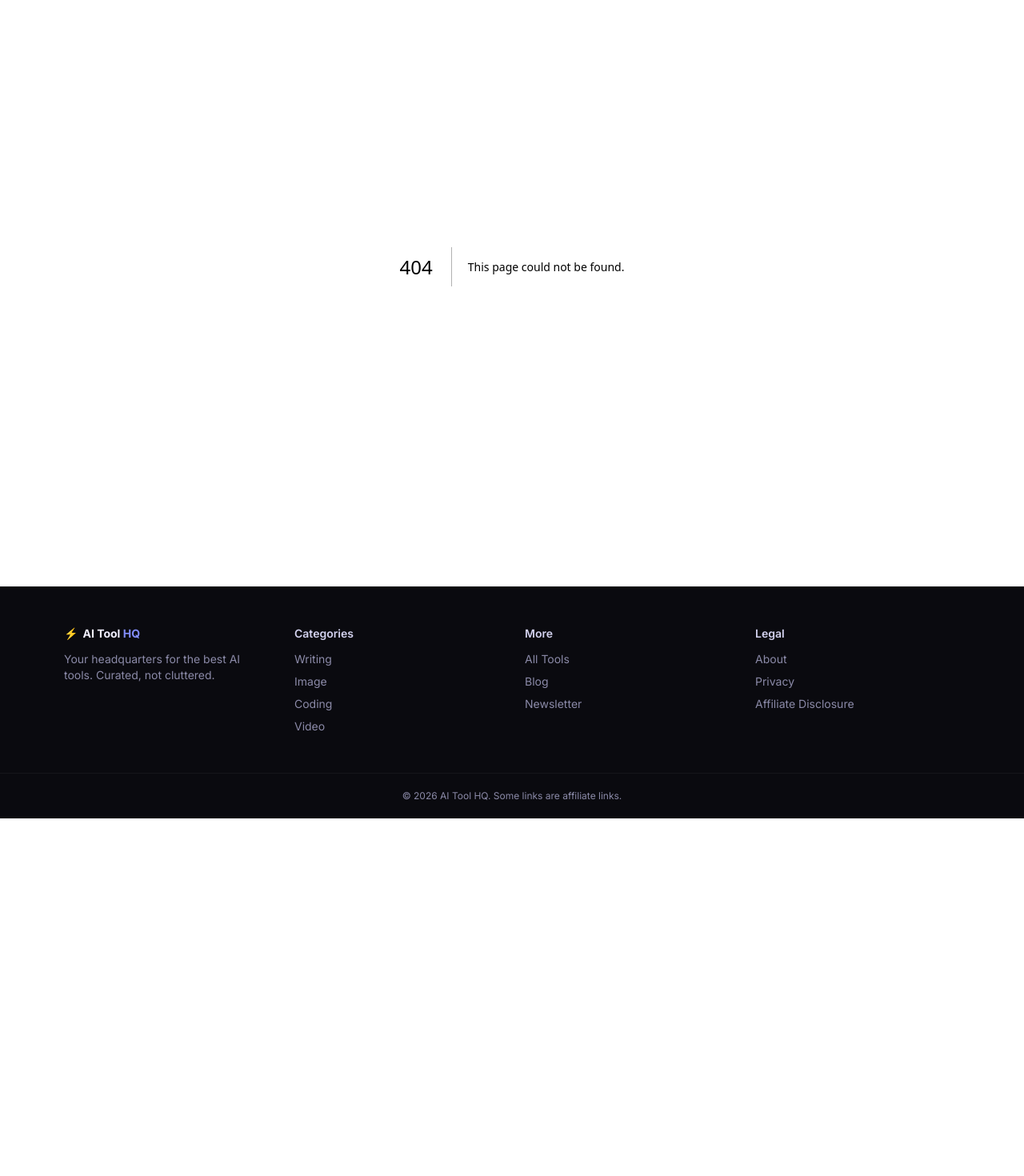
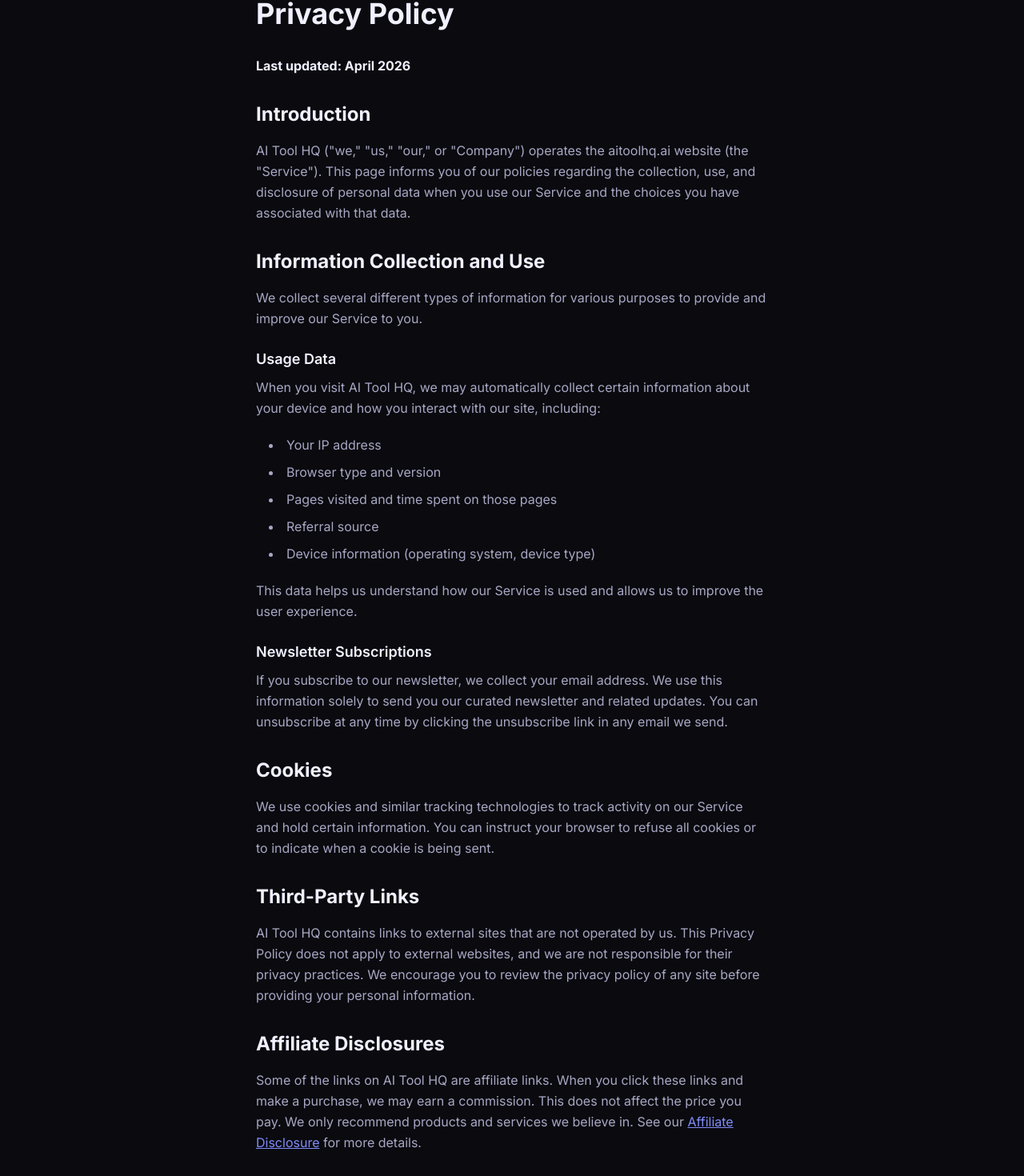
Before and after one commit to aitoolhq/aitoolhq, a Next.js app: page /privacy in a window 1280 px wide. Before the commit this address had no page. Shown: the part 138-1608 px from the top of the page at 80% size. Before the commit the page ends 1161 px from the top, so only its background shows below. Built offline with nearby package versions, Linux system fonts and the light colour scheme.

Commit message:
Add About and Privacy pages

```diff
--- /dev/null
+++ b/src/app/about/page.tsx
@@ -0,0 +1,44 @@
+import { Metadata } from 'next';
+
+export const metadata: Metadata = {
+  title: 'About — AI Tool HQ',
+};
+
+export default function AboutPage() {
+  return (
+    <main className="max-w-2xl mx-auto px-4 py-16">
+      <h1 className="text-4xl font-bold mb-8" style={{ color: '#f1f0ff' }}>About AI Tool HQ</h1>
+      <div className="space-y-5 text-base leading-relaxed" style={{ color: '#a8a7c4' }}>
+        <p>
+          <strong style={{ color: '#f1f0ff' }}>AI tools, actually reviewed.</strong> We cut through the noise and help you find the AI tools that actually work.
+        </p>
+        <p>
+          There are thousands of AI tools out there. Most reviews are shallow, biased, or just listing whatever gets clicks. We do it differently.
+        </p>
+        <h2 className="text-2xl font-bold mt-8 mb-4" style={{ color: '#f1f0ff' }}>What We Do</h2>
+        <p>
+          We curate, test, and review AI tools across writing, image generation, coding, video, and more.
+          Every tool on this site has been vetted by humans who actually use them.
+        </p>
+        <p>
+          Our goal is simple: help you discover tools that save time, unlock creativity, or solve real problems.
+          No fluff. No fishing for clicks. Just honest recommendations.
+        </p>
+        <h2 className="text-2xl font-bold mt-8 mb-4" style={{ color: '#f1f0ff' }}>Who We Are</h2>
+        <p>
+          We're a small team of makers and builders who live in this AI ecosystem. We use these tools every day,
+          and we want to help others discover the ones that genuinely move the needle.
+        </p>
+        <h2 className="text-2xl font-bold mt-8 mb-4" style={{ color: '#f1f0ff' }}>Affiliate Disclosure</h2>
+        <p>
+          AI Tool HQ participates in affiliate programs. Some links on this site are affiliate links, meaning we may earn
+          a commission if you purchase a product or service after clicking through, at no additional cost to you.
+        </p>
+        <p>
+          We only recommend tools we genuinely believe are worth your time. Our editorial decisions are not influenced by
+          affiliate relationships. <a href="/affiliate-disclosure" style={{ color: '#818cf8', textDecoration: 'underline' }}>Learn more about our affiliate disclosure.</a>
+        </p>
+      </div>
+    </main>
+  );
+}
--- /dev/null
+++ b/src/app/privacy/page.tsx
@@ -0,0 +1,74 @@
+import { Metadata } from 'next';
+
+export const metadata: Metadata = {
+  title: 'Privacy Policy — AI Tool HQ',
+};
+
+export default function PrivacyPage() {
+  return (
+    <main className="max-w-2xl mx-auto px-4 py-16">
+      <h1 className="text-4xl font-bold mb-8" style={{ color: '#f1f0ff' }}>Privacy Policy</h1>
+      <div className="space-y-5 text-base leading-relaxed" style={{ color: '#a8a7c4' }}>
+        <p>
+          <strong style={{ color: '#f1f0ff' }}>Last updated: April 2026</strong>
+        </p>
+
+        <h2 className="text-2xl font-bold mt-8 mb-4" style={{ color: '#f1f0ff' }}>Introduction</h2>
+        <p>
+          AI Tool HQ ("we," "us," "our," or "Company") operates the aitoolhq.ai website (the "Service").
+          This page informs you of our policies regarding the collection, use, and disclosure of personal data when you use our Service and the choices you have associated with that data.
+        </p>
+
+        <h2 className="text-2xl font-bold mt-8 mb-4" style={{ color: '#f1f0ff' }}>Information Collection and Use</h2>
+        <p>
+          We collect several different types of information for various purposes to provide and improve our Service to you.
+        </p>
+
+        <h3 className="text-lg font-semibold mt-6 mb-2" style={{ color: '#f1f0ff' }}>Usage Data</h3>
+        <p>
+          When you visit AI Tool HQ, we may automatically collect certain information about your device and how you interact with our site, including:
+        </p>
+        <ul className="list-disc list-inside ml-4 space-y-2">
+          <li>Your IP address</li>
+          <li>Browser type and version</li>
+          <li>Pages visited and time spent on those pages</li>
+          <li>Referral source</li>
+          <li>Device information (operating system, device type)</li>
+        </ul>
+        <p className="mt-4">
+          This data helps us understand how our Service is used and allows us to improve the user experience.
+        </p>
+
+        <h3 className="text-lg font-semibold mt-6 mb-2" style={{ color: '#f1f0ff' }}>Newsletter Subscriptions</h3>
+        <p>
+          If you subscribe to our newsletter, we collect your email address. We use this information solely to send you our curated newsletter and related updates. You can unsubscribe at any time by clicking the unsubscribe link in any email we send.
+        </p>
+
+        <h2 className="text-2xl font-bold mt-8 mb-4" style={{ color: '#f1f0ff' }}>Cookies</h2>
+        <p>
+          We use cookies and similar tracking technologies to track activity on our Service and hold certain information. You can instruct your browser to refuse all cookies or to indicate when a cookie is being sent.
+        </p>
+
+        <h2 className="text-2xl font-bold mt-8 mb-4" style={{ color: '#f1f0ff' }}>Third-Party Links</h2>
+        <p>
+          AI Tool HQ contains links to external sites that are not operated by us. This Privacy Policy does not apply to external websites, and we are not responsible for their privacy practices. We encourage you to review the privacy policy of any site before providing your personal information.
+        </p>
+
+        <h2 className="text-2xl font-bold mt-8 mb-4" style={{ color: '#f1f0ff' }}>Affiliate Disclosures</h2>
+        <p>
+          Some of the links on AI Tool HQ are affiliate links. When you click these links and make a purchase, we may earn a commission. This does not affect the price you pay. We only recommend products and services we believe in. See our <a href="/affiliate-disclosure" style={{ color: '#818cf8', textDecoration: 'underline' }}>Affiliate Disclosure</a> for more details.
+        </p>
+
+        <h2 className="text-2xl font-bold mt-8 mb-4" style={{ color: '#f1f0ff' }}>Changes to This Privacy Policy</h2>
+        <p>
+          We may update our Privacy Policy from time to time. We will notify you of any changes by posting the new Privacy Policy on this page and updating the "Last updated" date at the top of this policy.
+        </p>
+
+        <h2 className="text-2xl font-bold mt-8 mb-4" style={{ color: '#f1f0ff' }}>Contact Us</h2>
+        <p>
+          If you have any questions about this Privacy Policy, please contact us. We're here to help.
+        </p>
+      </div>
+    </main>
+  );
+}
```
